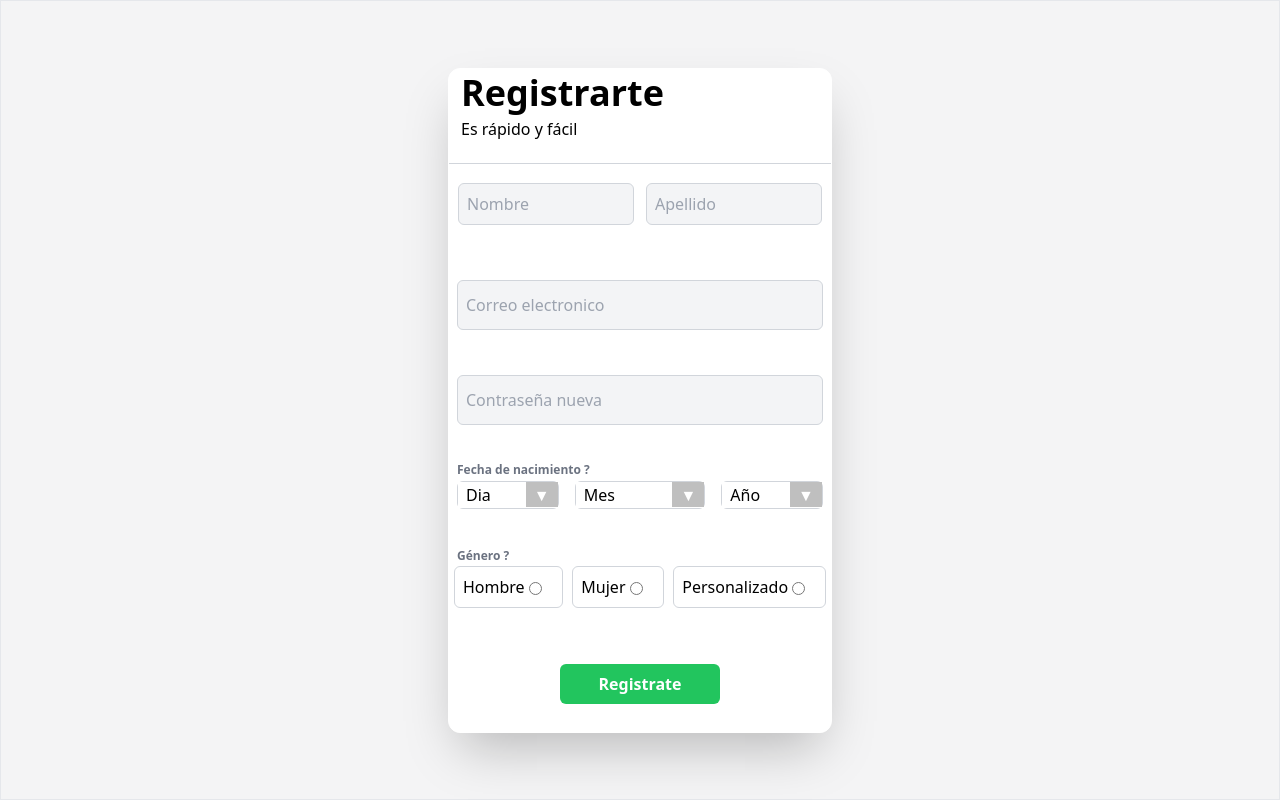
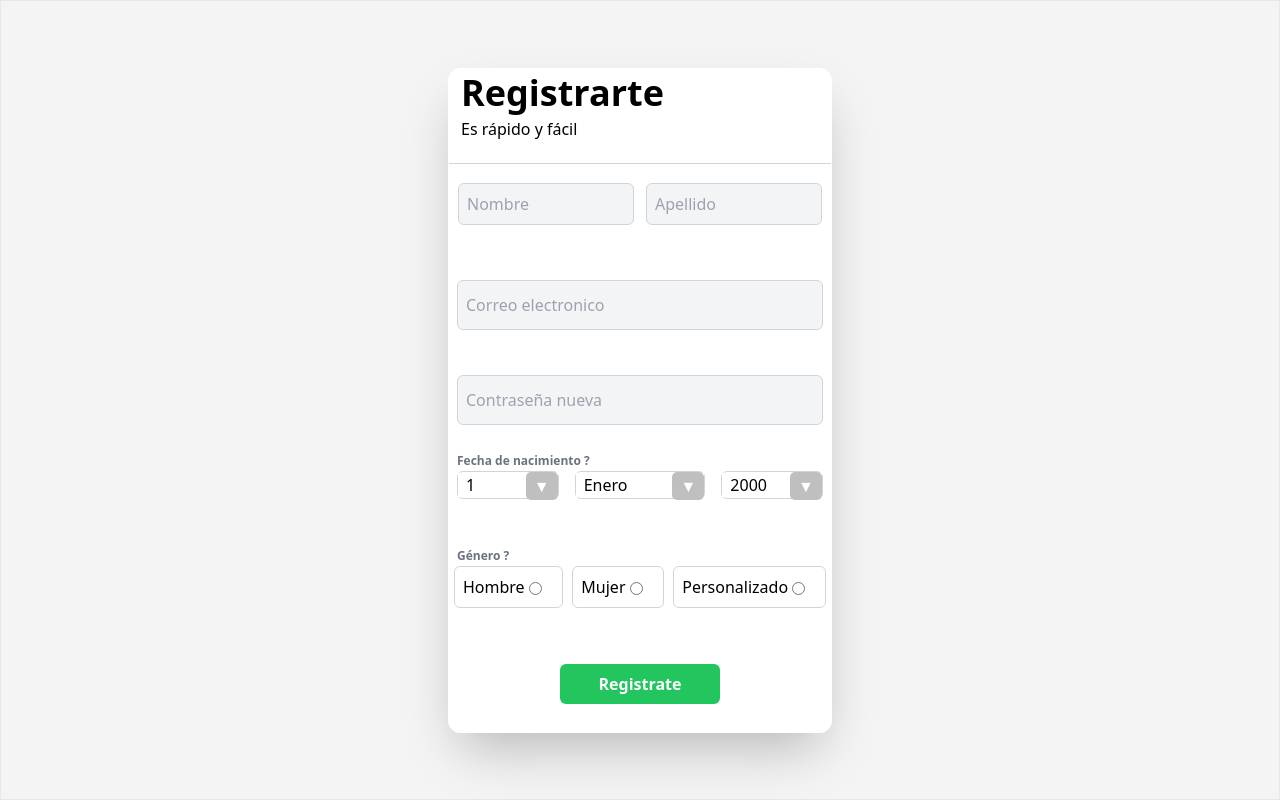
Before and after one commit to Josee-cmd/Tailwind-Practice, a React (Vite) app: page /Tailwind-Practice/signup in a window 1280 px wide. Built offline with nearby package versions, Linux system fonts and the light colour scheme.

Commit message:
Sign Up Completed 100% FrontEnd

```diff
--- a/src/App.jsx
+++ b/src/App.jsx
@@ -2,6 +2,7 @@ import AppComponents from "./Components/AppComponents";
 import "./Styles/Styles.scss";
 import { BrowserRouter as Router, Routes, Route } from "react-router-dom";
 import SignUp from "./Pages/SignUp";
+import NoFound from "./Pages/404";
 /*------------------------------*/
 function App() {
   return (
@@ -10,6 +11,7 @@ function App() {
         <Routes>
           <Route path="/Tailwind-Practice/" element={<AppComponents />} />
           <Route path="/Tailwind-Practice/signup" element={<SignUp />} />
+          <Route path="/Tailwind-Practice/*" element={<NoFound />} />
         </Routes>
       </div>
     </Router>
--- a/src/Components/Dyas.jsx
+++ b/src/Components/Dyas.jsx
@@ -5,9 +5,9 @@ export function Days() {
   ];
 
   return (
-    <div className=" container w-28 h-7 border border-gray-300 rounded-md bg-white mx-2 flex justify-center items-cente relative">
-      <select name="" id="" className="w-full flex justify-start pl-2">
-        <option value="" selected disabled>
+    <div className=" container w-28 h-7 border border-gray-300 rounded-md bg-white mx-2 flex justify-center items-center relative">
+      <select name="" className="w-full flex justify-start pl-2">
+        <option value="" disabled>
           Dia
         </option>
         {days.map((element) => (
--- a/src/Components/Gender.jsx
+++ b/src/Components/Gender.jsx
@@ -1,48 +1,59 @@
-import {useState} from 'react'
+import { useState } from "react";
 export function Gender() {
-  const [selector,setSelector] = useState(null);
+  const [selector, setSelector] = useState(null);
 
-  const handleClick = (value)=>{
-    setSelector(value);
-  }
+  const handleClick = (value) => {
+    selector === value ? setSelector(null) : setSelector(value);
+  };
 
   return (
     <>
       <label
         htmlFor=""
         className={`inline-block  text-center leading-10 border border-gray-300 rounded-md pr-4
-        ${selector === 'Hombre' ? 'bg-blue-200':''}
+        ${selector === "Hombre" ? "bg-blue-200" : ""}
         `}
+        onClick={() => handleClick("Hombre")}
       >
         <span className="pl-2">Hombre</span>
-        <input className="mx-1 align-middle" type="radio" value="Hombre"
-        checked={selector === 'Hombre'}
-        onChange={()=>handleClick('Hombre')}/>
+        <input
+          className="mx-1 align-middle"
+          type="radio"
+          value="Hombre"
+          checked={selector === "Hombre"}
+          onChange={() => {}}
+        />
       </label>
       <label
         htmlFor=""
         className={`inline-block  text-center leading-10 border border-gray-300 rounded-md pr-4
-        ${selector === 'Mujer' ? 'bg-pink-200':''}
+        ${selector === "Mujer" ? "bg-pink-200" : ""}
         `}
+        onClick={() => handleClick("Mujer")}
       >
         <span className="pl-2">Mujer</span>
-        <input className="mx-1 align-middle" type="radio" value="Mujer"
-        checked = {selector==='Mujer'}
-        onChange={()=>handleClick('Mujer')}/>
+        <input
+          className="mx-1 align-middle"
+          type="radio"
+          value="Mujer"
+          checked={selector === "Mujer"}
+          onChange={() => {}}
+        />
       </label>
       <label
         htmlFor=""
         className={`inline-block  text-center leading-10 border border-gray-300 rounded-md pr-4
-        ${selector==='Personalizado'?'bg-green-200':''}
+        ${selector === "Personalizado" ? "bg-green-200" : ""}
         `}
+        onClick={() => handleClick("Personalizado")}
       >
         <span className="pl-2">Personalizado</span>
         <input
           className="mx-1 align-middle"
           type="radio"
           value="Personalizado"
-          checked = {selector === 'Personalizado'}
-          onChange={()=>handleClick('Personalizado')}
+          checked={selector === "Personalizado"}
+          onChange={() => {}}
         />
       </label>
     </>
--- a/src/Components/Month.jsx
+++ b/src/Components/Month.jsx
@@ -15,9 +15,9 @@ export function Month() {
   ];
 
   return (
-    <div className=" container w-36 h-7 border border-gray-300 rounded-md bg-white mx-2 flex justify-center items-cente relative">
-      <select name="" id="" className="w-full flex justify-start pl-2">
-        <option value="" selected disabled>
+    <div className=" container w-36 h-7 border border-gray-300 rounded-md bg-white mx-2 flex justify-center items-center relative">
+      <select name="" className="w-full flex justify-start pl-2">
+        <option value="" disabled>
           Mes
         </option>
         {month.map((element) => (
--- a/src/Components/year.jsx
+++ b/src/Components/year.jsx
@@ -5,9 +5,9 @@ export function Year() {
   ];
 
   return (
-    <div className=" container w-28 h-7 border border-gray-300 rounded-md bg-white mx-2 flex justify-center items-cente relative">
-      <select name="" id="" className="w-full flex justify-start pl-2">
-        <option value="" selected disabled>
+    <div className=" container w-28 h-7 border border-gray-300 rounded-md bg-white mx-2 flex justify-center items-center relative">
+      <select name="" className="w-full flex justify-start pl-2">
+        <option value="" disabled>
           Año
         </option>
         {year.map((element) => (
--- /dev/null
+++ b/src/Pages/404.jsx
@@ -0,0 +1,8 @@
+
+function NoFound() {
+  return (
+    <div><h1>404</h1></div>
+  )
+}
+
+export default NoFound
--- a/src/Pages/SignUp.jsx
+++ b/src/Pages/SignUp.jsx
@@ -40,16 +40,18 @@ function SignUp() {
         />
       </div>
 
-      <div className="col-span-2  flex items-center justify-between relative ">
+      <div className="col-span-2 ">
         <label
           htmlFor=""
-            className="text-xs absolute bottom-16 pl-2 text-gray-500"
+          className="text-xs pl-2 text-gray-500"
         >
           <b>Fecha de nacimiento ?</b>
         </label>
+        <div className=" flex items-center justify-between ">
           <Days />
           <Month />
           <Year />
+        </div>
       </div>
       <div className=" col-span-2">
         <label htmlFor="" className="text-xs text-gray-500 pl-2">
--- a/src/Styles/Styles.scss
+++ b/src/Styles/Styles.scss
@@ -16,7 +16,7 @@ select {
 .container::after {
   content: "\25BC";
   width: 2em;
-  height: 1.6em;
+  height: 1.7em;
   @include MixinsStyles.create-flexblox(center);
   background: rgb(191, 191, 191);
   color: #fff;
@@ -25,6 +25,7 @@ select {
   pointer-events: none;
   top:0.1px;
   right: 0;
+  border-radius: 0.32rem
 }
 .container:hover::after {
   color: #22c55e;
```
Lines whose indentation alone changed are shown as unchanged.
